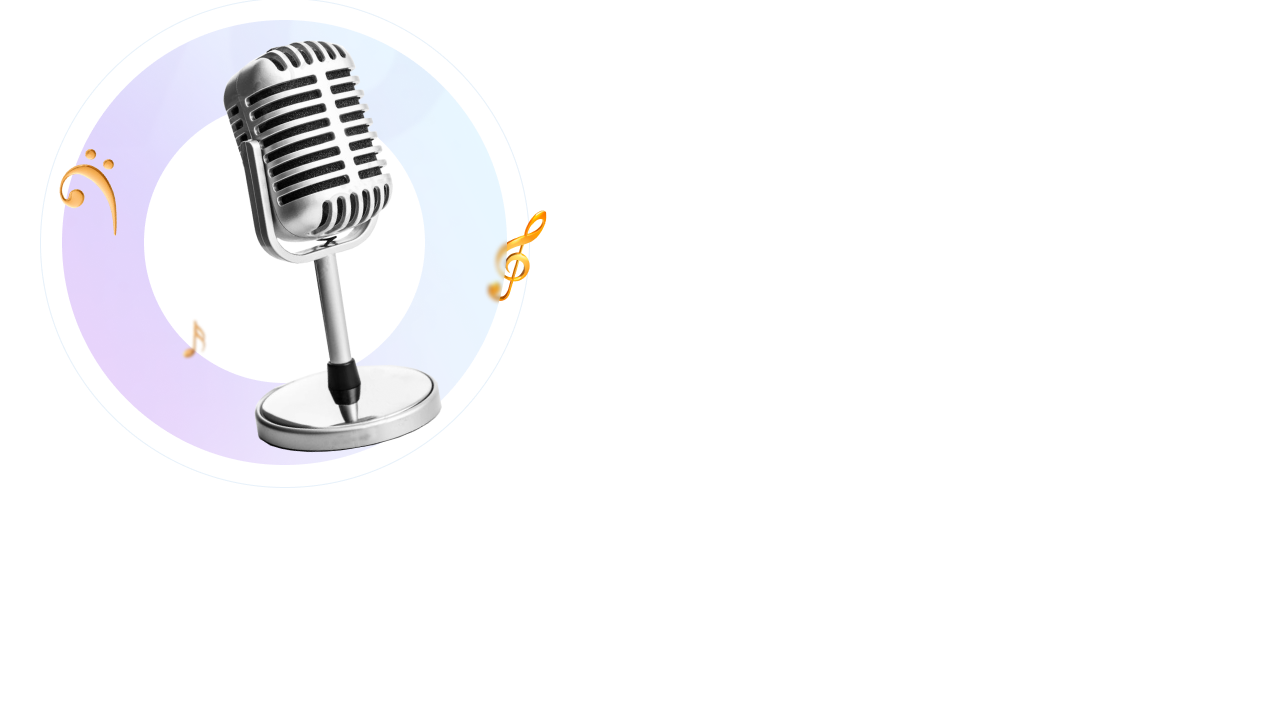
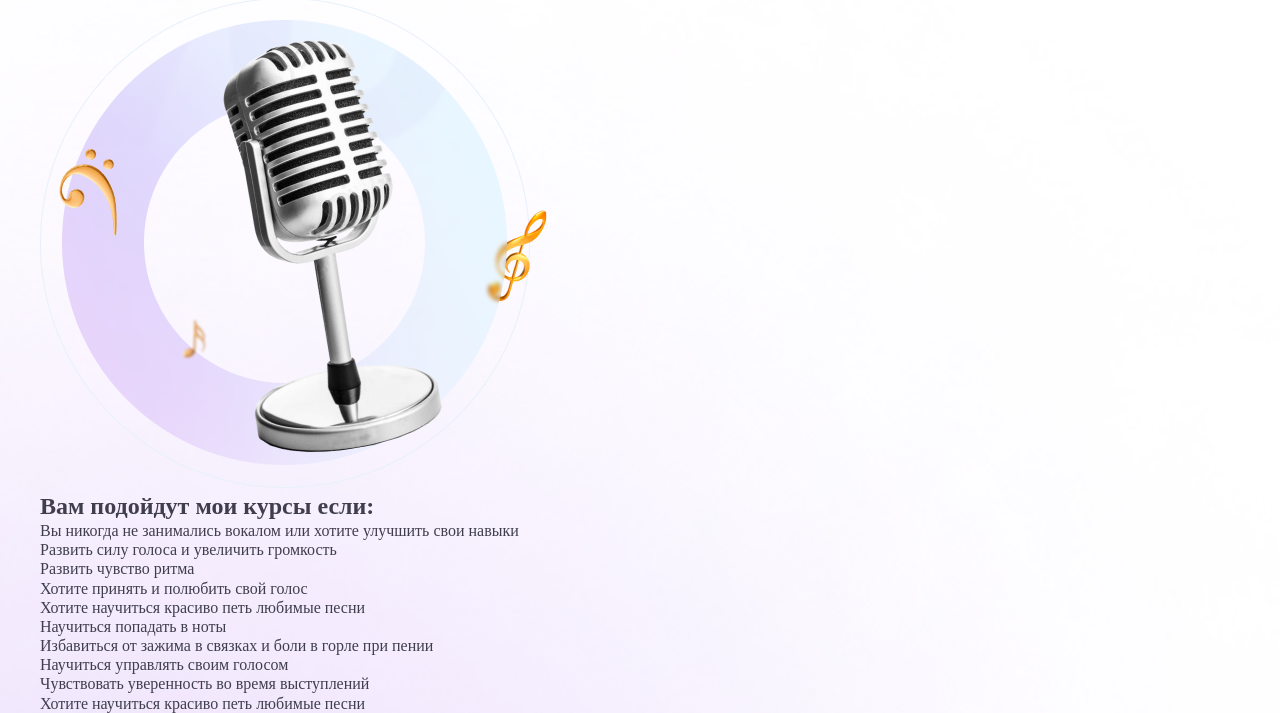
Before and after one commit to Plema/Vocal, a website: page assets/index.html in a window 1280 px wide. Shown: the part 802-1515 px from the top of the page. Before the commit the page ends 1294 px from the top, so only its background shows below. Drawn offline with nearby package versions, Linux system fonts and the light colour scheme; files that its build step writes are made by us from their sources; files whose address does not match are found by name; a web font is replaced by a local one.

Commit message:
index
html

```diff
--- a/assets/index.html
+++ b/assets/index.html
@@ -11,6 +11,11 @@
     <style>
       .banner-wrapper {
         background-image: url(img/banner-bg__mob.png);
+        background-repeat: no-repeat;
+        background-size: cover;
+      }
+      .courses {
+        background-image: url(img/courses-bg__mob.png);
         background-repeat: no-repeat;
         background-size: cover;
       }
@@ -69,6 +74,41 @@
               <div class="img-wrapper">
                 <img src="img/retro-microphone.png" alt="retro-microphone" />
               </div>
+              <div class="description-text">
+                <h2 class="description-title">Вам подойдут мои курсы если:</h2>
+                <ul class="description-list">
+                  <li class="description-list__item">
+                    <p class="item-text">Вы никогда не занимались вокалом или хотите улучшить свои навыки</p>
+                  </li>
+                  <li class="description-list__item">
+                    <p class="item-text">Развить силу голоса и увеличить громкость</p>
+                  </li>
+                  <li class="description-list__item">
+                    <p class="item-text">Развить чувство ритма</p>
+                  </li>
+                  <li class="description-list__item">
+                    <p class="item-text">Хотите принять и полюбить свой голос</p>
+                  </li>
+                  <li class="description-list__item">
+                    <p class="item-text">Хотите научиться красиво петь любимые песни</p>
+                  </li>
+                  <li class="description-list__item">
+                    <p class="item-text">Научиться попадать в ноты</p>
+                  </li>
+                  <li class="description-list__item">
+                    <p class="item-text">Избавиться от зажима в связках и боли в горле при пении</p>
+                  </li>
+                  <li class="description-list__item">
+                    <p class="item-text">Научиться управлять своим голосом</p>
+                  </li>
+                  <li class="description-list__item">
+                    <p class="item-text">Чувствовать уверенность во время выступлений</p>
+                  </li>
+                  <li class="description-list__item">
+                    <p class="item-text">Хотите научиться красиво петь любимые песни</p>
+                  </li>
+                </ul>
+              </div>
             </div>
           </div>
         </section>
```
